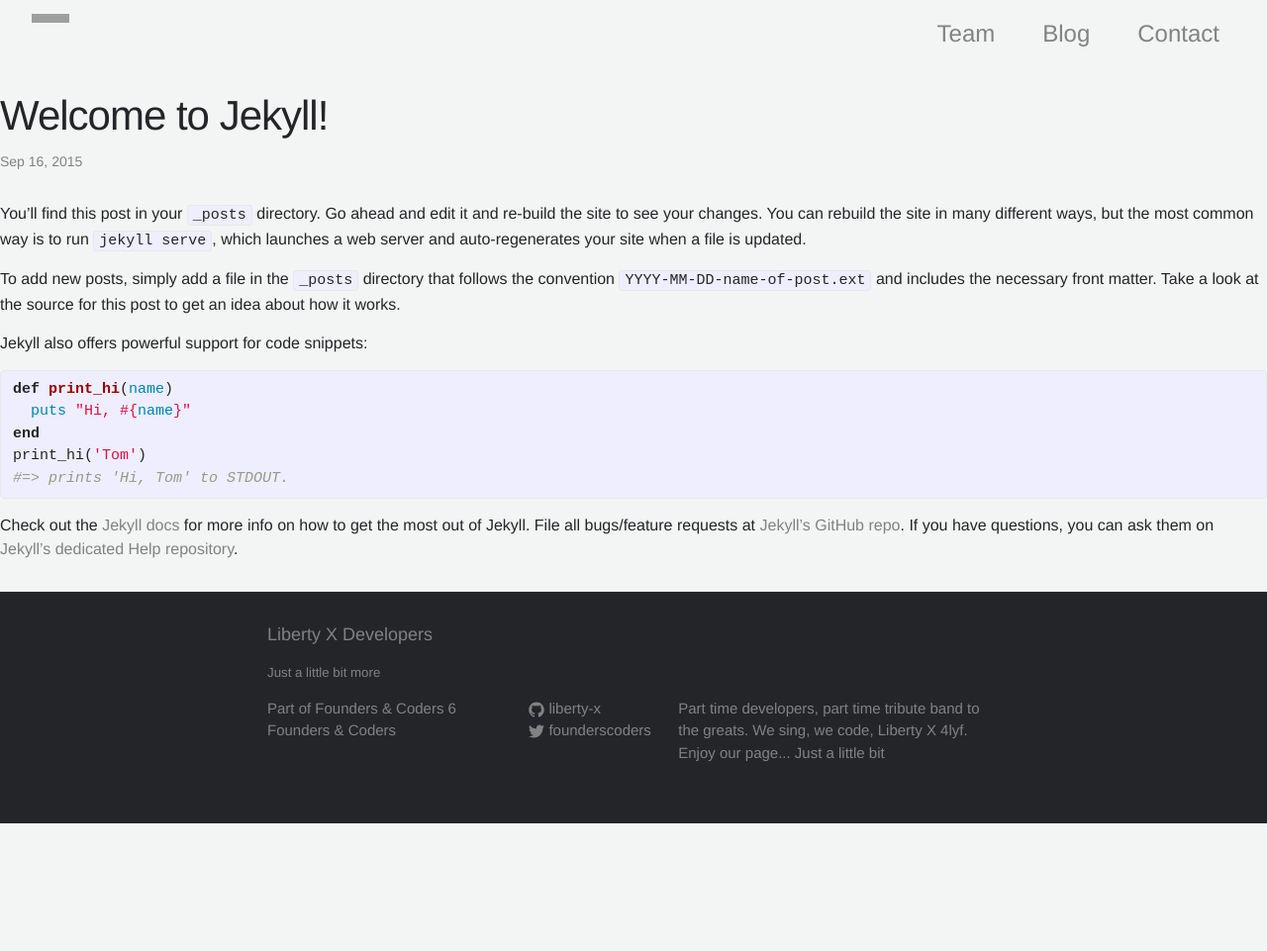
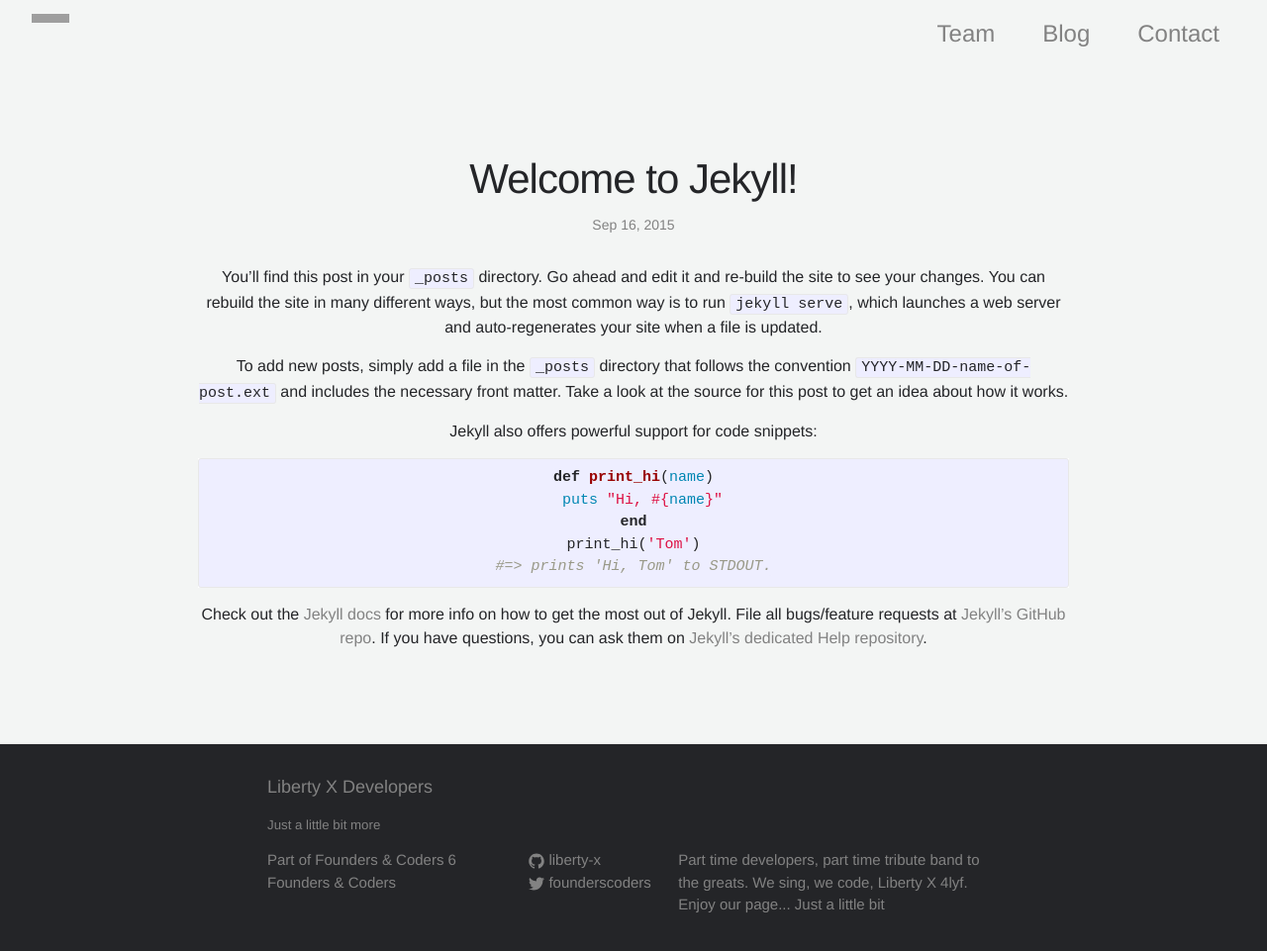
Before and after one commit to liberty-x/liberty-x.github.io, a Jekyll site: the page built from _posts/2015-09-16-welcome-to-jekyll.markdown, in a window 1280 px wide and 986 px high. Shown: the top 961 px of the window at 99% size. Built offline with Jekyll 4.4.1, drawn with Linux system fonts in a browser that asks for light colours; grey boxes are pictures that could not be loaded.

Commit message:
added styling to posts

```diff
--- a/_includes/head.html
+++ b/_includes/head.html
@@ -12,6 +12,7 @@
  <link href='https://fonts.googleapis.com/css?family=Lato:300' rel='stylesheet' type='text/css'>
   <link rel="stylesheet" href="{{ "/css/bios.css" | prepend: site.baseurl }}">
   <link rel="stylesheet" href="{{ "/css/footer.css" | prepend: site.baseurl }}">
+  <link rel="stylesheet" href="{{ "/css/posts.css" | prepend: site.baseurl }}">
   <link rel="shortcut icon" href="https://files.gitter.im/RachelBLondon/libert-x/NieU/favicon.ico"/>
   <link rel="canonical" href="{{ page.url | replace:'index.html','' | prepend: site.baseurl | prepend: site.url }}">
   <link rel="alternate" type="application/rss+xml" title="{{ site.title }}" href="{{ "/feed.xml" | prepend: site.baseurl | prepend: site.url }}" />
--- /dev/null
+++ b/css/posts.css
@@ -0,0 +1,25 @@
+.post {
+	padding: 5%;
+	margin-left: auto;
+    margin-right: auto;
+}
+
+.post-header {
+	text-align: center;
+}
+.post-content {
+    margin-bottom: 30px;
+    margin-left: auto;
+    margin-right: auto;
+    width: 55em;
+    text-align: center;
+}
+
+
+@media screen and (max-width: 875px){
+
+.post-content {
+	width: 20em;
+	}
+
+}
```
